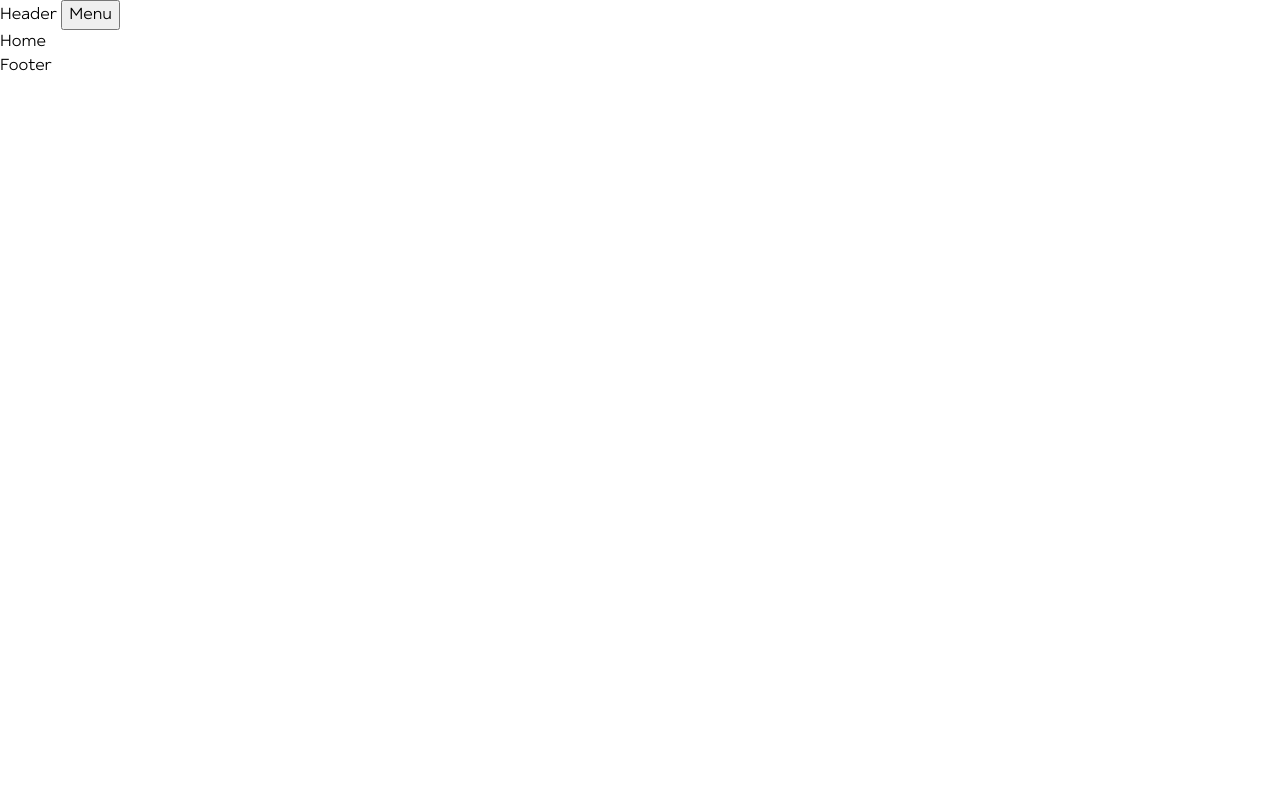
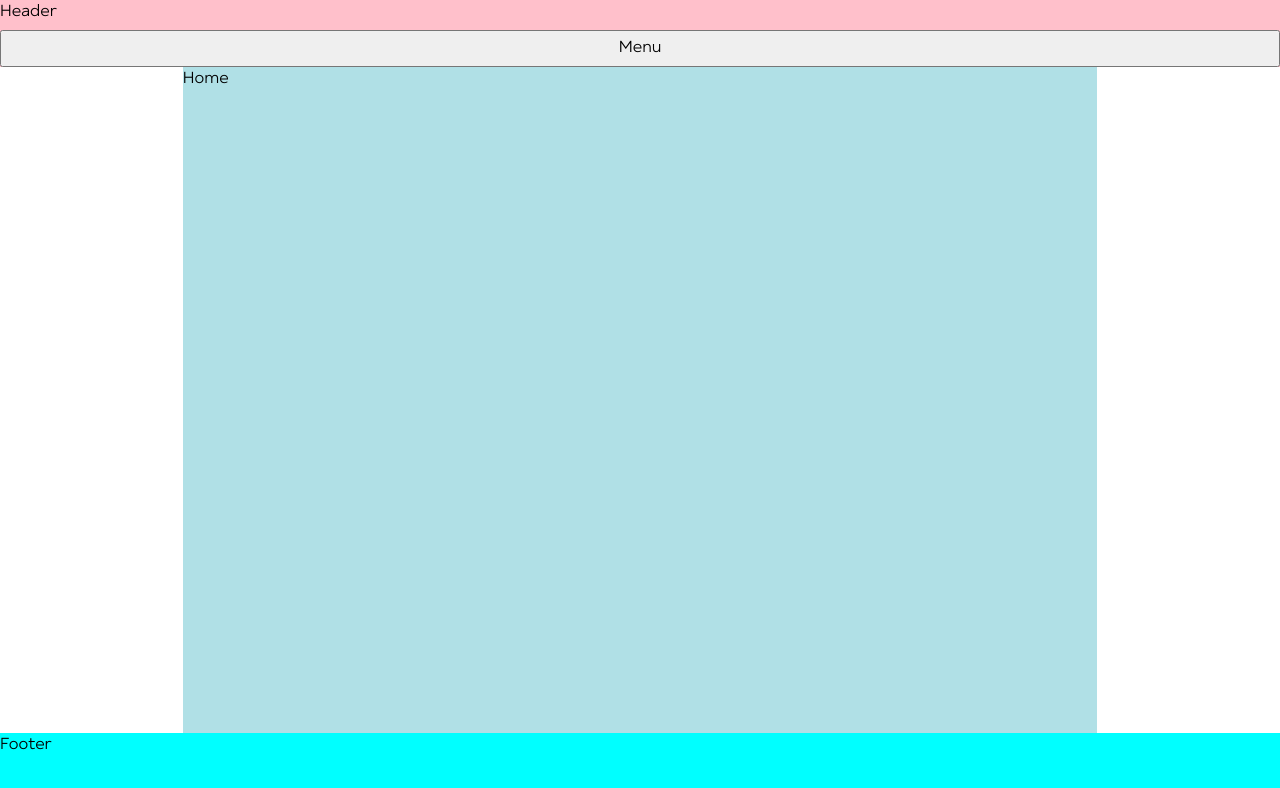
Before and after one commit to SavouryGin/chop_logic, a React app: page / in a window 1280 px wide. Shown: the top 788 px of the page. Built offline with nearby package versions, Linux system fonts and the light colour scheme.

Commit message:
ts-7: add css grid layout

```diff
--- a/src/components/footer/index.tsx
+++ b/src/components/footer/index.tsx
@@ -1,5 +1,7 @@
 import React from 'react';
 import formatClassName from 'helpers/formatters/format-class-name';
+
+import './styles.scss';
 
 export type FooterProps = {
   className?: string;
--- /dev/null
+++ b/src/components/footer/styles.scss
@@ -0,0 +1,4 @@
+.footer {
+  background-color: aqua;
+  display: grid;
+}
--- a/src/components/header/index.tsx
+++ b/src/components/header/index.tsx
@@ -2,6 +2,8 @@ import React from 'react';
 import { useAppDispatch } from 'store/hooks';
 import { settingsActions } from 'store/settings/slice';
 import formatClassName from 'helpers/formatters/format-class-name';
+
+import './styles.scss';
 
 export type HeaderProps = {
   className?: string;
@@ -15,7 +17,7 @@ function Header(props: HeaderProps): React.ReactElement {
 
   return (
     <header className={formatClassName(['header', props.className])}>
-      Header{' '}
+      <span>Header</span>
       <button type='button' onClick={onClickMenuButton}>
         Menu
       </button>
--- /dev/null
+++ b/src/components/header/styles.scss
@@ -0,0 +1,4 @@
+.header {
+  background-color: pink;
+  display: grid;
+}
--- a/src/components/layout/styles.scss
+++ b/src/components/layout/styles.scss
@@ -2,4 +2,25 @@
 
 .layout {
   font-family: $Regular;
+  display: grid;
+  grid-gap: 0;
+  height: 100%;
+  grid-template-columns: 2fr 10fr 2fr;
+  grid-template-rows: 1fr 10fr 1fr;
+  grid-template-areas:
+    'page-header  page-header  page-header'
+    '. page-content .'
+    'page-footer  page-footer  page-footer';
+
+  &__header {
+    grid-area: page-header;
+  }
+
+  &__footer {
+    grid-area: page-footer;
+  }
+
+  &__main {
+    grid-area: page-content;
+  }
 }
--- a/src/pages/home/index.tsx
+++ b/src/pages/home/index.tsx
@@ -1,4 +1,6 @@
 import React from 'react';
+
+import './styles.scss';
 
 function Home(): React.ReactElement {
   return <div className='home'>Home</div>;
--- /dev/null
+++ b/src/pages/home/styles.scss
@@ -0,0 +1,5 @@
+.home {
+  background-color: powderblue;
+  display: grid;
+  height: 100%;
+}
```
